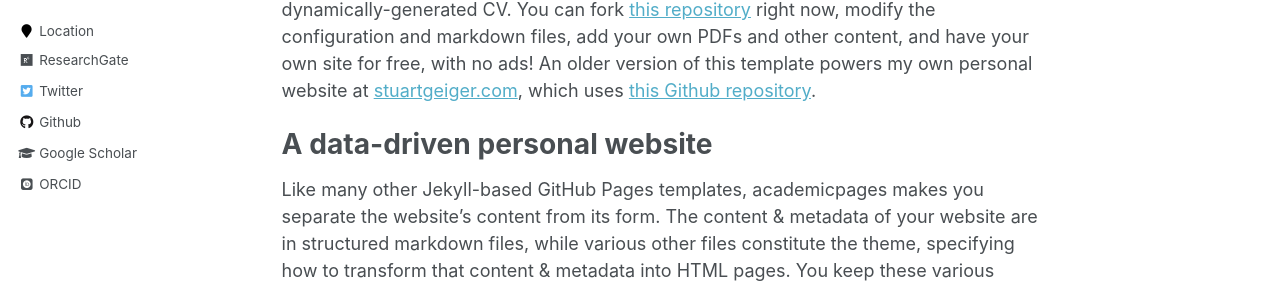
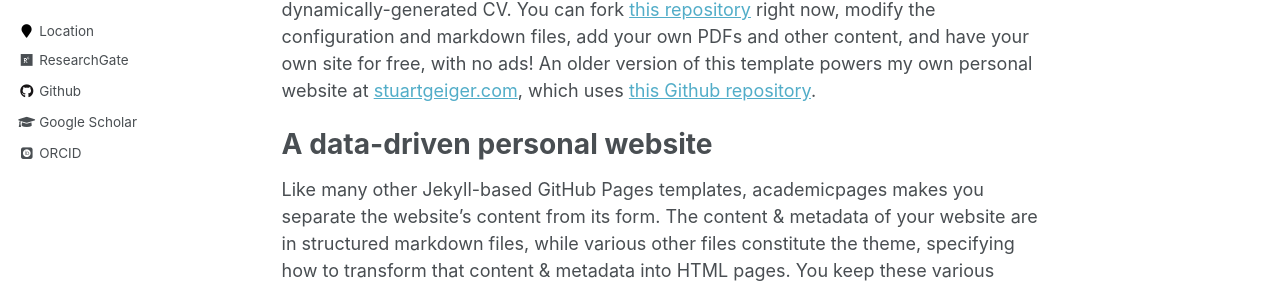
Before and after one commit to yuhungjui/yuhungjui.github.io, a Jekyll site: the page built from _pages/about.md, in a window 1280 px wide. Shown: the part 354-637 px from the top of the page. Built offline with Jekyll 4.4.1, drawn with Linux system fonts in a browser that asks for light colours; some web fonts are replaced.

Commit message:
update config

```diff
--- a/_config.yml
+++ b/_config.yml
@@ -8,7 +8,7 @@
 # Site Settings
 locale                   : "en-US"
 title                    : "Hungjui Yu"
-title_separator          : "|"
+title_separator          : "-"
 name                     : &name "Hungjui Yu"
 description              : &description "Hungjui Yu's personal academic website hosted on github."
 url                      : https://yuhungjui.github.io # the base hostname & protocol for your site e.g. "https://mmistakes.github.io"
@@ -63,12 +63,13 @@
   app_id                 :
   publisher              :
 
+remote_theme             : "mmistakes/minimal-mistakes"
 minimal_mistakes_skin    : "mint"
 # "air", "aqua", "contrast", "dark", "dirt", "neon", "mint", "plum", "sunrise"
 
 search                   : true
-logo                     : "YULOGO_1.png"
-og_image                 : "YULOGO_1.png"
+logo                     : "/images/YULOGO_1.png"
+og_image                 : "/images/YULOGO_1.png"
 
 # For specifying social profiles
 # - https://developers.google.com/structured-data/customize/social-profiles
@@ -116,7 +117,7 @@
   stackoverflow    : # http://stackoverflow.com/users/123456/username
   steam            :
   tumblr           :
-  twitter          : "yuhungjui"
+  twitter          : # "yuhungjui"
   vine             :
   weibo            :
   xing             :
```
